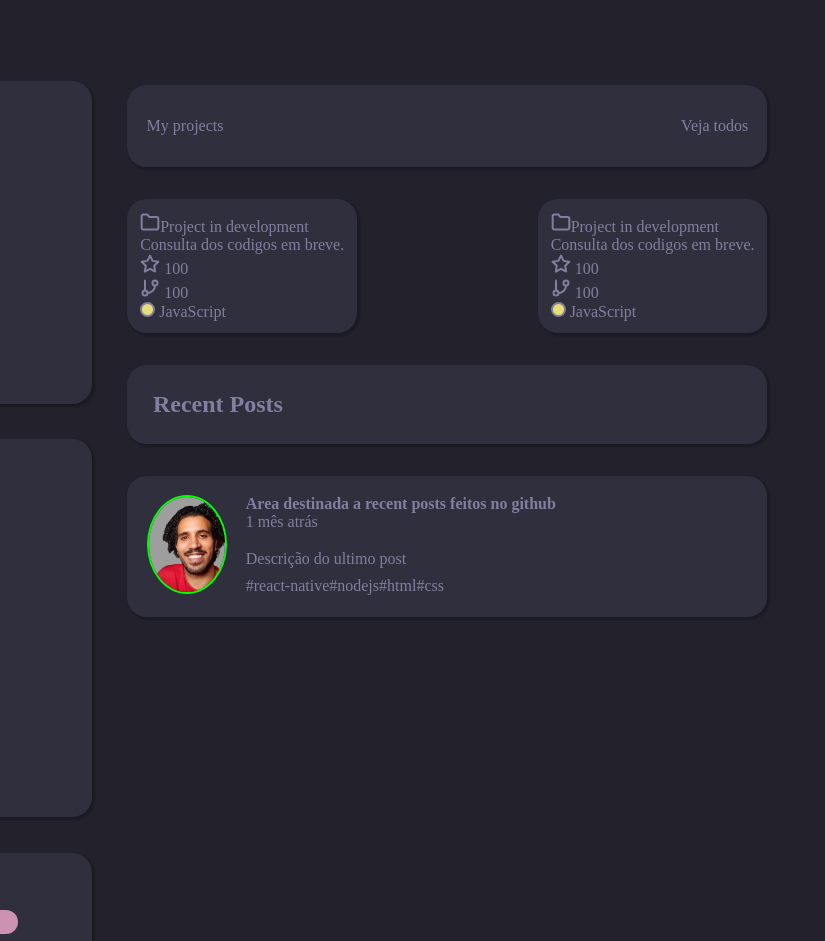
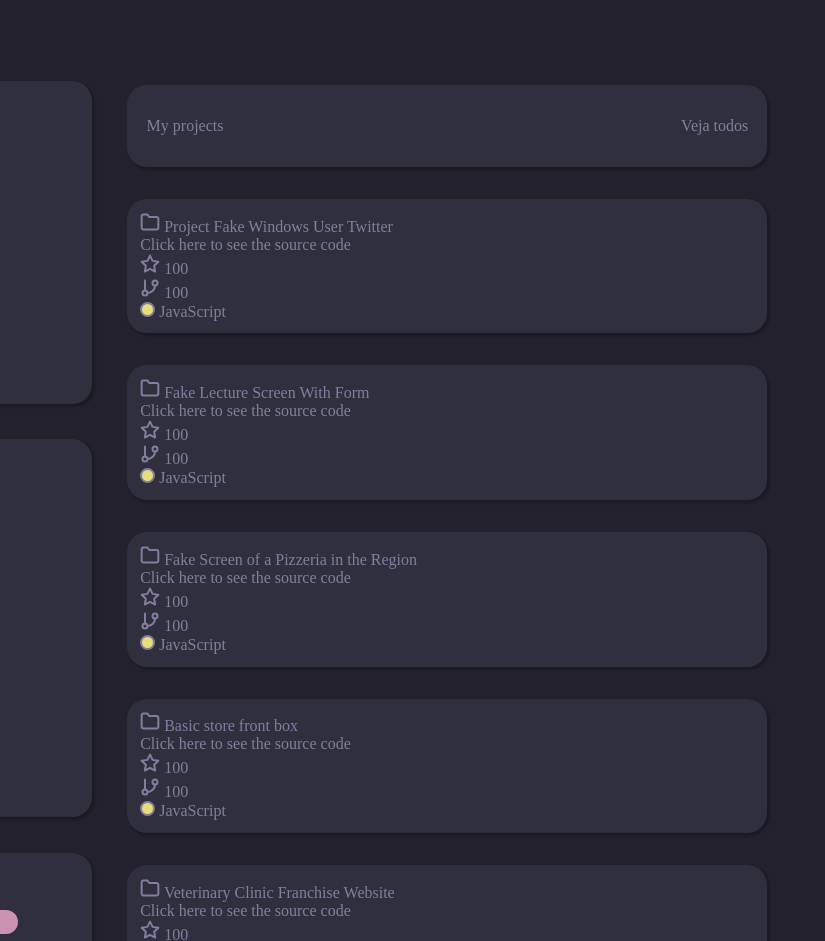
Before and after one commit to romulolessa/MeuPortfolio, a plain HTML site: page index.html in a window 1280 px wide. Shown: the top 941 px of the page, 455-1280 px from the left. Drawn offline with Linux system fonts and the light colour scheme.

Commit message:
update de melhorias de layout e add link nas tag a

```diff
--- a/index.html
+++ b/index.html
@@ -34,7 +34,7 @@
                         </div>
                         <p><img src="./img/git.svg" alt="figura de Github"><a href="https://github.com/romulolessa"> romulolessa</a></p>
                         <p><img src="./img/linkdin.svg" alt="figura de Linkdin"><a target="_blank" href="https://br.linkedin.com/in/romulo-de-almeida-lessa-592956101"> romulo-lessa</a></p>
-                        <p><img src="./img/web.svg" alt="figura de Site"><a href="https://romulolessa.github.io/meu-site/"> Meu Site</a></p>
+                        <p><img src="./img/web.svg" alt="figura de Site"><a href="https://romulolessa.github.io/MeuPortfolio/"> Meu Site</a></p>
                         <p><img src="./img/email.svg" alt="figura de E-mail"><a href="mailto:romulolessadev@gmail.com"> romulolessadev@gmail.com</a></p>
                     </div>
                 </article>
@@ -90,13 +90,13 @@
         <main>
             <article class="my-projects">
                 <p>My projects</p>
-                <p>Veja todos</p>
+                <p><a class="link-project" href="https://github.com/romulolessa?tab=repositories"> Veja todos</a></p>
             </article>
             <div class="project">
                 <article class="project-ex">
                     <div>
-                        <p><img src="./img/folder.svg" alt="figura de pasta">Project in development</p>
-                        <p>Consulta dos codigos em breve.</p>
+                        <p><img src="./img/folder.svg" alt="figura de pasta"> Project Fake Windows User Twitter</p>
+                        <p><a class="link-project" href="https://romulolessa.github.io/Twitter/">Click here to see the source code</a></p>
                     </div>
                     <div>
                         <p><img src="./img/start.svg" alt="figura de estrela"> 100</p>
@@ -106,8 +106,41 @@
                 </article>
                 <article class="project-ex2">
                     <div>
-                        <p><img src="./img/folder.svg" alt="figura de pasta">Project in development</p>
-                        <p>Consulta dos codigos em breve.</p>
+                        <p><img src="./img/folder.svg" alt="figura de pasta"> Fake Lecture Screen With Form</p>
+                        <p><a class="link-project" href="https://romulolessa.github.io/ProgramadorBrModulo7/">Click here to see the source code</a></p>
+                    </div>
+                    <div>
+                        <p><img src="./img/start.svg" alt="figura de estrela"> 100</p>
+                        <p><img src="./img/fork.svg" alt="figura de fork"> 100</p>
+                        <p><img src="./img/bol-color.svg" alt="figura de cor"> JavaScript</p>
+                    </div>
+                </article>
+                <article class="project-ex">
+                    <div>
+                        <p><img src="./img/folder.svg" alt="figura de pasta"> Fake Screen of a Pizzeria in the Region</p>
+                        <p><a class="link-project" href="https://romulolessa.github.io/RavennaWeb/contato.html ">Click here to see the source code</a></p>
+                    </div>
+                    <div>
+                        <p><img src="./img/start.svg" alt="figura de estrela"> 100</p>
+                        <p><img src="./img/fork.svg" alt="figura de fork"> 100</p>
+                        <p><img src="./img/bol-color.svg" alt="figura de cor"> JavaScript</p>
+                    </div>
+                </article>
+                <article class="project-ex2">
+                    <div>
+                        <p><img src="./img/folder.svg" alt="figura de pasta"> Basic store front box</p>
+                        <p><a class="link-project" href="https://romulolessa.github.io/CaixaOnline/ ">Click here to see the source code</a></p>
+                    </div>
+                    <div>
+                        <p><img src="./img/start.svg" alt="figura de estrela"> 100</p>
+                        <p><img src="./img/fork.svg" alt="figura de fork"> 100</p>
+                        <p><img src="./img/bol-color.svg" alt="figura de cor"> JavaScript</p>
+                    </div>
+                </article>
+                <article class="project-ex2">
+                    <div>
+                        <p><img src="./img/folder.svg" alt="figura de pasta"> Veterinary Clinic Franchise Website</p>
+                        <p><a href="https://romulolessa.github.io/Web-Apx4Patas/" class="link-project">Click here to see the source code</a></p>
                     </div>
                     <div>
                         <p><img src="./img/start.svg" alt="figura de estrela"> 100</p>
--- a/style.css
+++ b/style.css
@@ -64,6 +64,7 @@ header h2{
   background: #302F3D;
   box-shadow: 2px 2px 2px 1px rgba(0, 0, 0, 0.2);
   border-radius: 20px;
+  width: -webkit-fill-available;
 }
 .profile,
 .links,
@@ -122,10 +123,6 @@ header h2{
   flex-direction: column;
 }
 
-.tecnologies{
-
-}
-
 .container{
   display: flex;
   justify-content: center;
@@ -152,10 +149,16 @@ header h2{
 .project{
   display: flex;
   justify-content: space-between;
+  align-items: center;
+  flex-wrap: wrap;
 }
 .project-ex,
 .project-ex2 {
   padding: 1vw;
+}
+.link-project{
+  text-decoration: none;
+  color: rgba(131, 126, 159, 1);
 }
 .recent-post{
   padding: 2vw;
@@ -189,11 +192,7 @@ header h2{
  main{
    width: 90vw;
  }
-<<<<<<< HEAD
  .project{
    display: block;
  }
 }
-=======
-}
->>>>>>> 1f254e6f449cc9fa6aec61c1cf2bbd82dc89faa8
```
